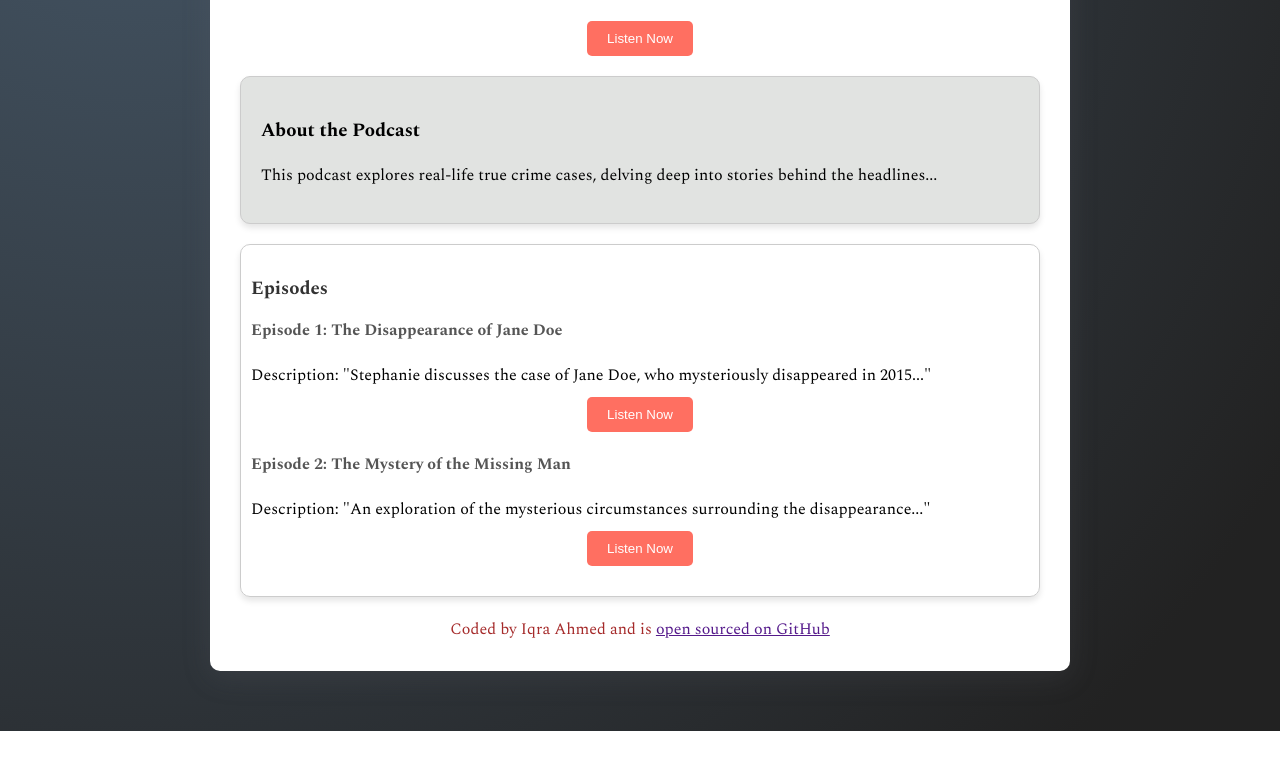
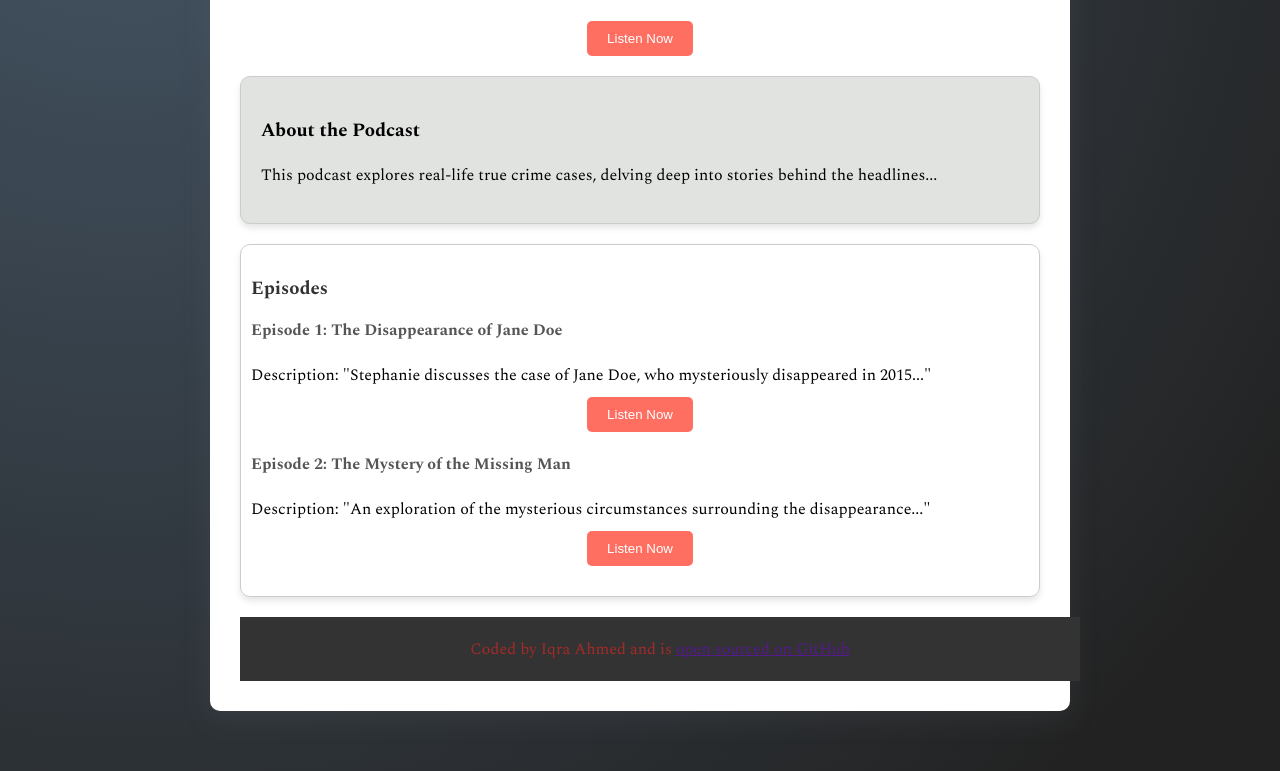
Before and after one commit to iqraA-99/Favourite-podcast, a plain HTML site: page index.html in a window 1280 px wide. Shown: the part 455-1226 px from the top of the page. Before the commit the page ends 1186 px from the top, so only its background shows below. Drawn offline with nearby package versions, Linux system fonts and the light colour scheme.

Commit message:
Update style.css

```diff
--- a/src/style.css
+++ b/src/style.css
@@ -32,6 +32,11 @@ img {
 footer {
   text-align: center;
   color: brown;
+  background-color: #333;
+  padding: 20px;
+  position: relative;
+  bottom: 0;
+  width: 100%;
 }
 
 ul.navigation {
```
